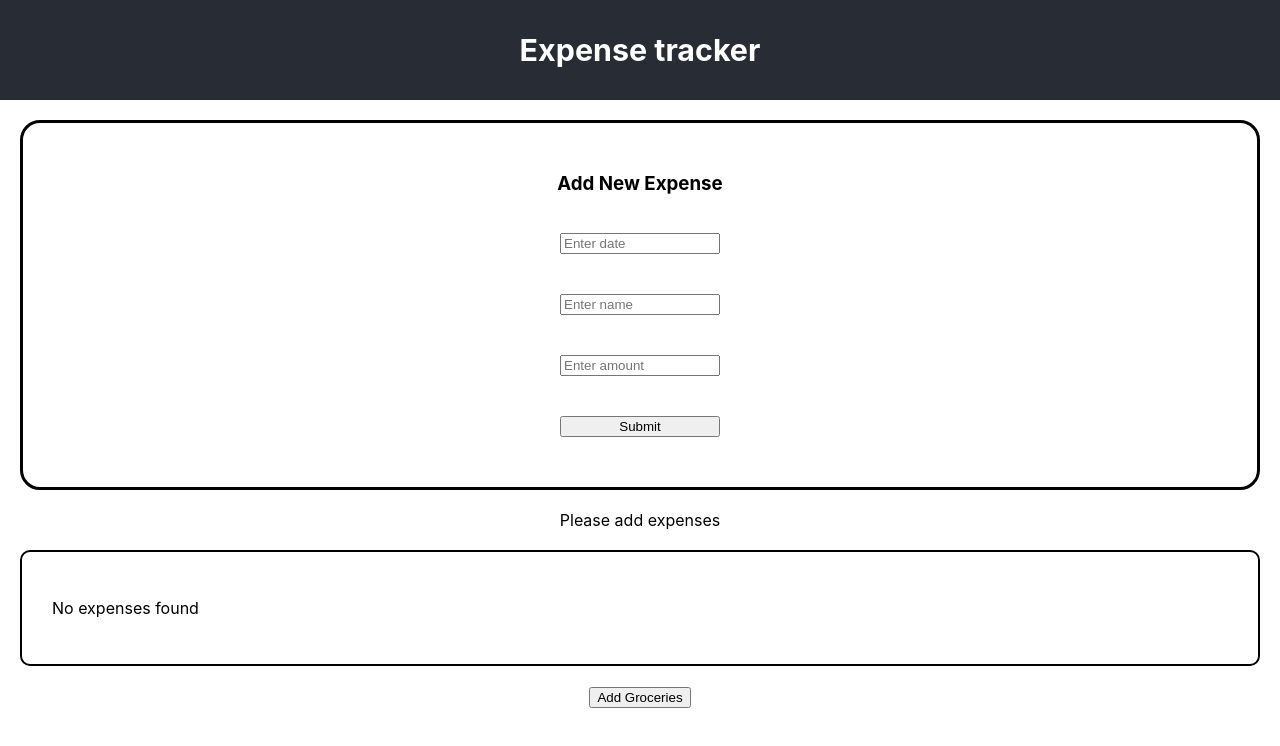
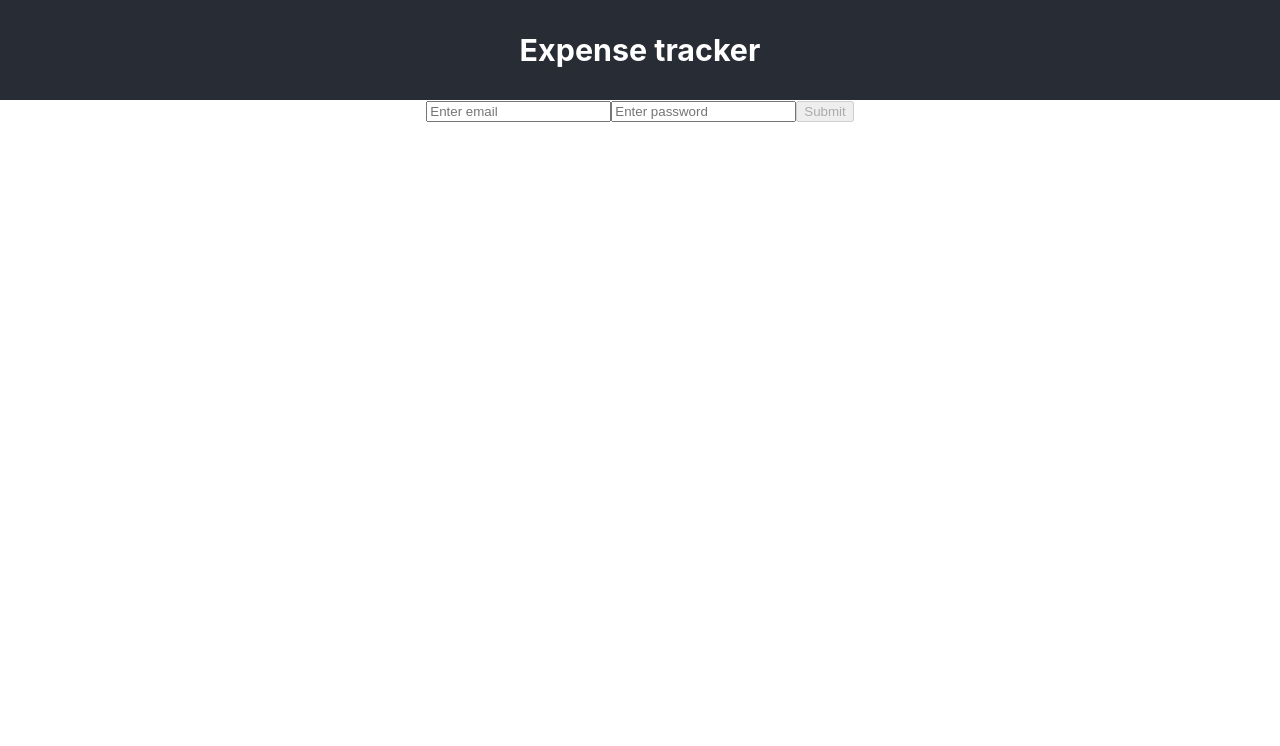
Before and after one commit to RohiniC/expense-tracker, a React (Create React App) app: page / in a window 1280 px wide. Shown: the top 746 px of the page. Built offline with nearby package versions, Linux system fonts and the light colour scheme.

Commit message:
useeffect hook

```diff
--- a/src/App.js
+++ b/src/App.js
@@ -1,14 +1,51 @@
+import { useEffect, useState } from 'react';
 import './App.css';
 import Expenses from './components/Expense/Expense';
 
 
 function App() {
+  const [isLoggedin, setLoggedIn] = useState(false);
+  const [email, setEmail] = useState("");
+  const [password, setPassword] = useState("");
+  const [isValid, setValid] = useState(false);
+
+  const login = () => {
+    setLoggedIn(true)
+    localStorage.setItem('login', true)
+  }
+  useEffect(() => {
+    console.log('mounted')
+    setLoggedIn(localStorage.getItem('login'));
+
+    if((email.includes('@') && password.length> 4)) {
+      setValid(true);
+    }
+     return () => console.log('component unmounted');
+
+  }, [email, password]);
+
+
+  const emailHandler = (e) => {
+    setEmail(e.target.value)
+  }
+  const passwordHandler = (e) => {
+    setPassword(e.target.value)
+  }
+
+
   return (
     <div className="App">
       <header className="App-header">
         <h3>Expense tracker</h3>
       </header>
-      <Expenses/>
+      {isLoggedin ? <Expenses /> :
+        <form onSubmit={login}>
+          <input type="email" placeholder="Enter email" onChange={emailHandler} value={email} />
+          <input type="password" placeholder="Enter password" onChange={passwordHandler} value={password} />
+          {isValid ? <button type="submit" >Submit</button> : <button type="submit" disabled>Submit</button>}
+
+        </form>
+      }
     </div>
   );
 }
--- a/src/components/Expense/Expense.js
+++ b/src/components/Expense/Expense.js
@@ -1,4 +1,4 @@
-import React, { useState } from 'react';
+import React, { useState, useEffect } from 'react';
 
 import './Expense.css';
 
@@ -11,13 +11,14 @@ import ExpenseList from './ExpenseList';
 //     this.state = {
 //       expenses: []
 //     };
-//     this.clickHandler = this.clickHandler.bind(this);
+//     // this.clickHandler = this.clickHandler.bind(this);
 //   }
 //   addExpenseHandler = (expense) => {
 //     // setExpenses((prevexpenses) => { return [...[expense], ...prevexpenses] });
 //     // this.setState((prevexpenses) => { return [...[expense], ...prevexpenses] });
 //   }
 //   clickHandler() {
+//     console.log(this)
 //     this.setState({
 //       expenses: [...[{
 //             id: new Date().getTime(),
@@ -40,10 +41,12 @@ import ExpenseList from './ExpenseList';
 //       <NewExpense onNewExpenseAdded={this.addExpenseHandler} />
 //       {/* <NewExpense /> */}
 //       <ExpenseList expenses={this.state.expenses} />
-//       <button onClick={this.clickHandler}>Add Groceries</button>
+//       <button onClick={this.clickHandler.bind(this)}>Add Groceries</button>
 //     </div>);
 //   }
 // }
+
+
 
 function Expenses() {
   const expensesData = [];
@@ -53,6 +56,10 @@ function Expenses() {
     setExpenses((prevexpenses) => { return [...[expense], ...prevexpenses] });
 
   }
+
+  useEffect(()=>{
+    console.log('hi')
+  });
   const clickHandler = () => {
     setExpenses((prevexpenses) => {
       return [...[{
```
